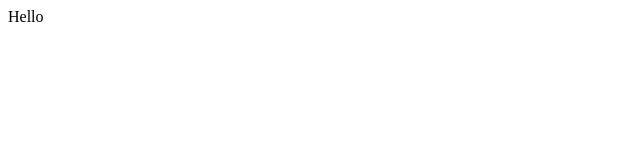
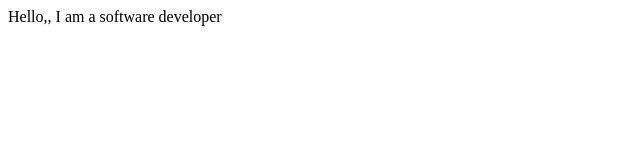
Before and after one commit to YeisonQuiceno/demo-repo, a plain HTML site: page index.html in a window 1280 px wide. Shown: the whole page, without its empty margins (0-640 px from the left). Drawn offline with Linux system fonts and the light colour scheme.

Commit message:
software developer message

```diff
--- a/index.html
+++ b/index.html
@@ -1 +1 @@
-<div>Hello</div>
+<div>Hello,, I am a software developer</div>
```
